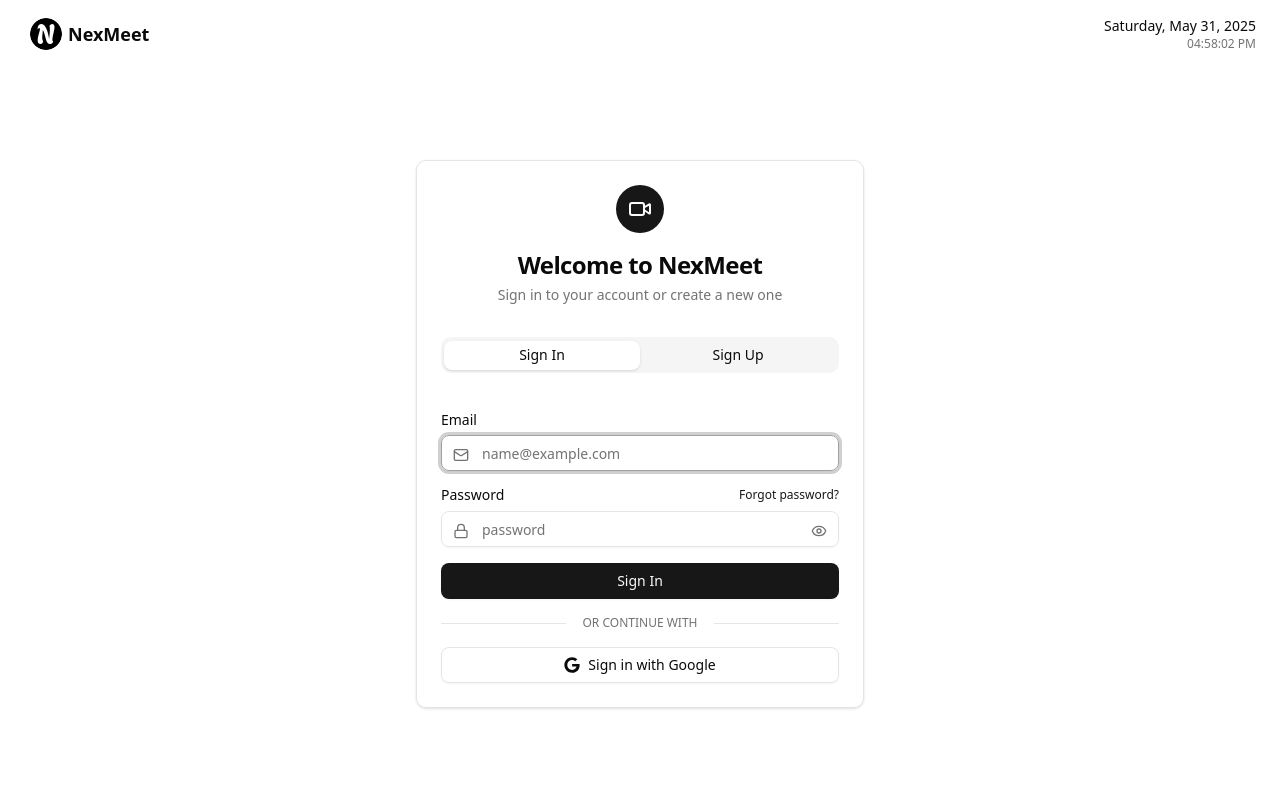
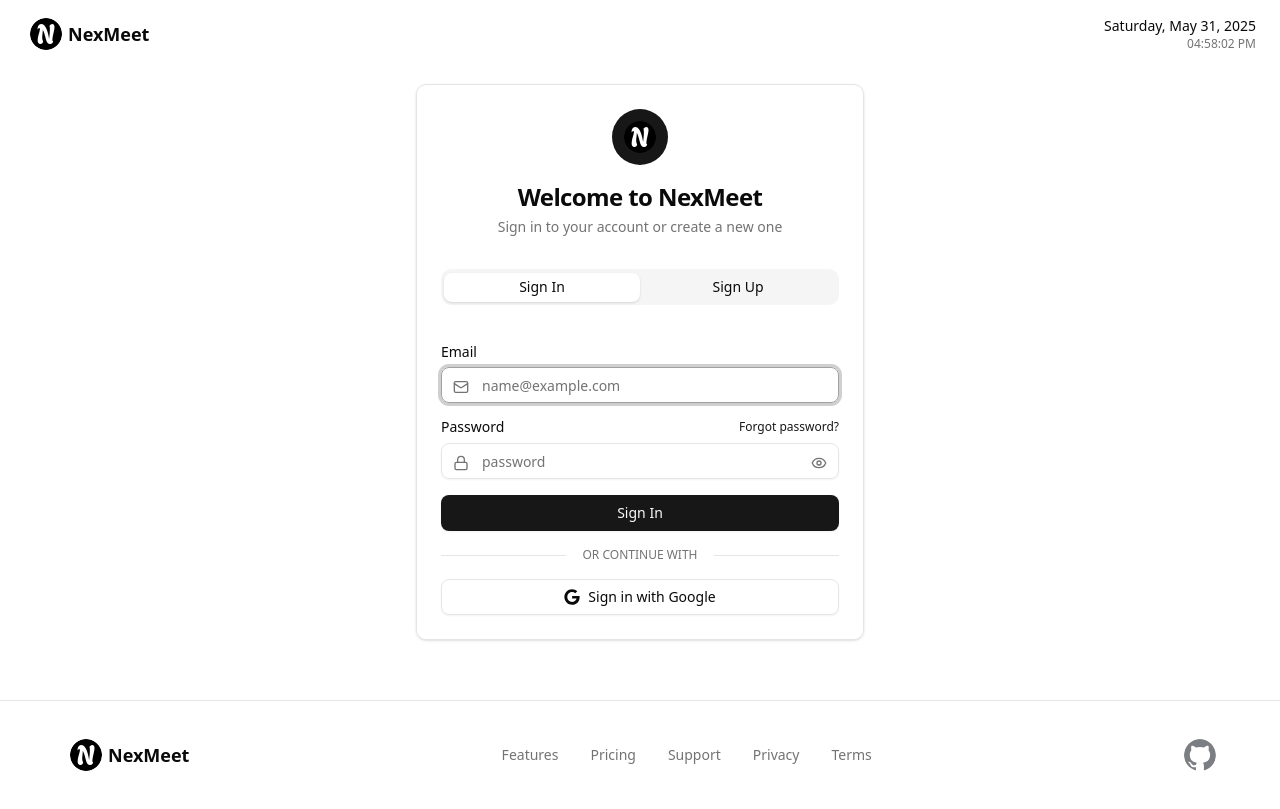
Before and after one commit to somnesh/NexMeet, a React (Vite) app in the folder client/: page /login in a window 1280 px wide. Built offline with nearby package versions, Linux system fonts and the light colour scheme; no server answers.

Commit message:
feat: integrate Footer component and theme-based logo rendering in AuthPage

```diff
--- a/client/src/pages/AuthPage.jsx
+++ b/client/src/pages/AuthPage.jsx
@@ -18,6 +18,8 @@ import Header from "../components/Header";
 import axios from "axios";
 import { useNavigate } from "react-router-dom";
 import { toast } from "sonner";
+import { Footer } from "../components/footer";
+import useTheme from "/src/contexts/Theme.js";
 
 export default function AuthPage() {
   // State for sign in form
@@ -48,6 +50,8 @@ export default function AuthPage() {
   const API_URL = import.meta.env.VITE_API_URL;
   const SERVER_URL = import.meta.env.VITE_SERVER_URL;
   const MEDIA_SERVER_URL = import.meta.env.VITE_MEDIA_SERVER_URL;
+
+  const {theme} = useTheme();
 
   // Add a function to handle tab changes
   const handleTabChange = (value) => {
@@ -190,8 +194,20 @@ export default function AuthPage() {
         >
           <div className="text-center">
             <div className="flex justify-center mb-4">
-              <div className="bg-primary rounded-full p-3">
-                <Video className="h-6 w-6 text-primary-foreground" />
+              <div className="bg-primary dark:bg-white rounded-full p-3">
+                {theme === "dark" ? (
+                    <img
+                        src="/icon-512x512.png"
+                        alt="NexMeet Logo"
+                        className="h-8 w-8 object-cover rounded-full"
+                    />
+                ) : (
+                    <img
+                        src="/logo-light-mode-512x512.png"
+                        alt="NexMeet Logo"
+                        className="h-8 w-8 object-cover rounded-full"
+                    />
+                )}
               </div>
             </div>
             <h1 className="text-2xl font-bold tracking-tight">
@@ -487,6 +503,10 @@ export default function AuthPage() {
           </Tabs>
         </div>
       </div>
+
+      <div className="mt-11">
+        <Footer />
+      </div>
     </div>
   );
 }
```
